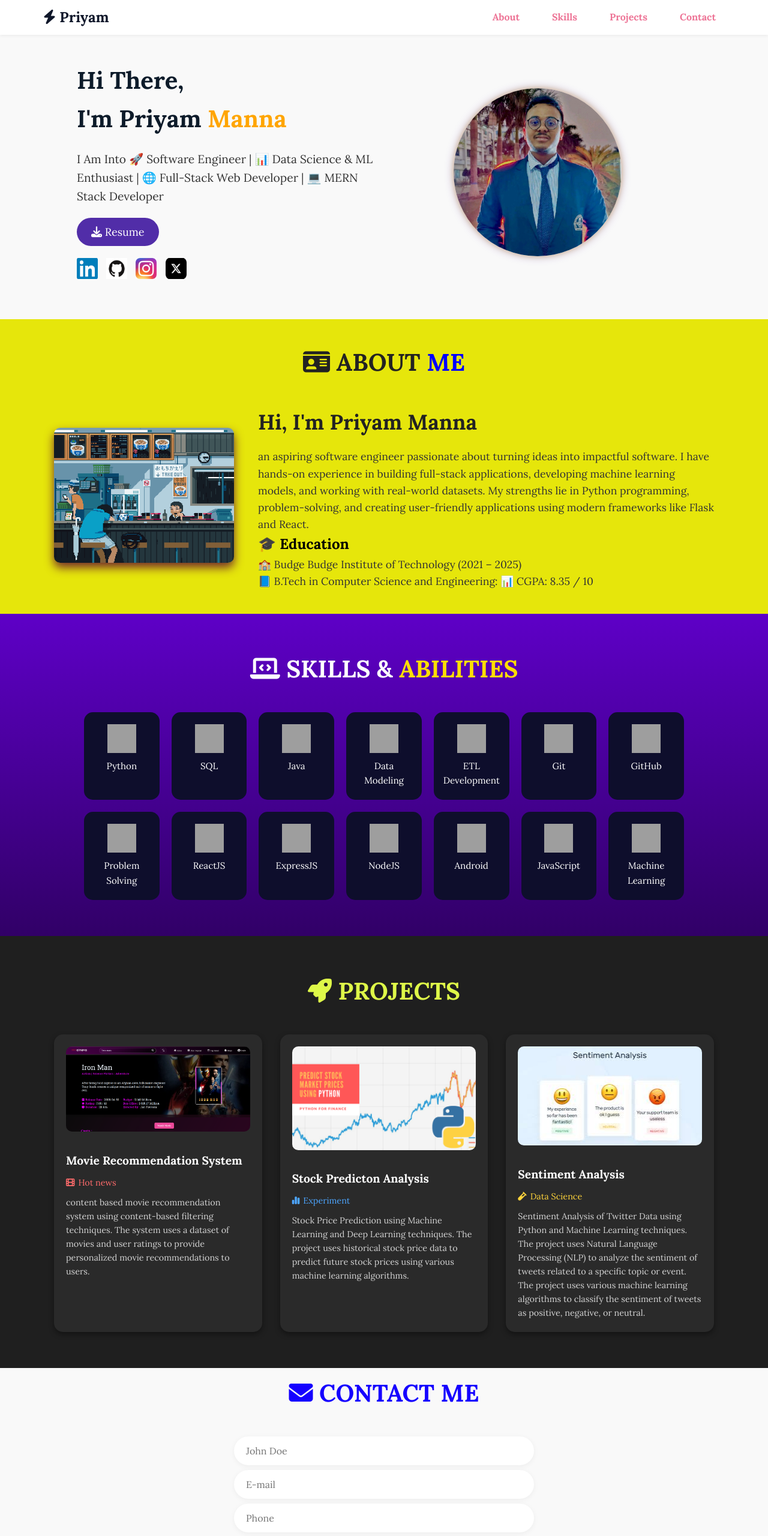
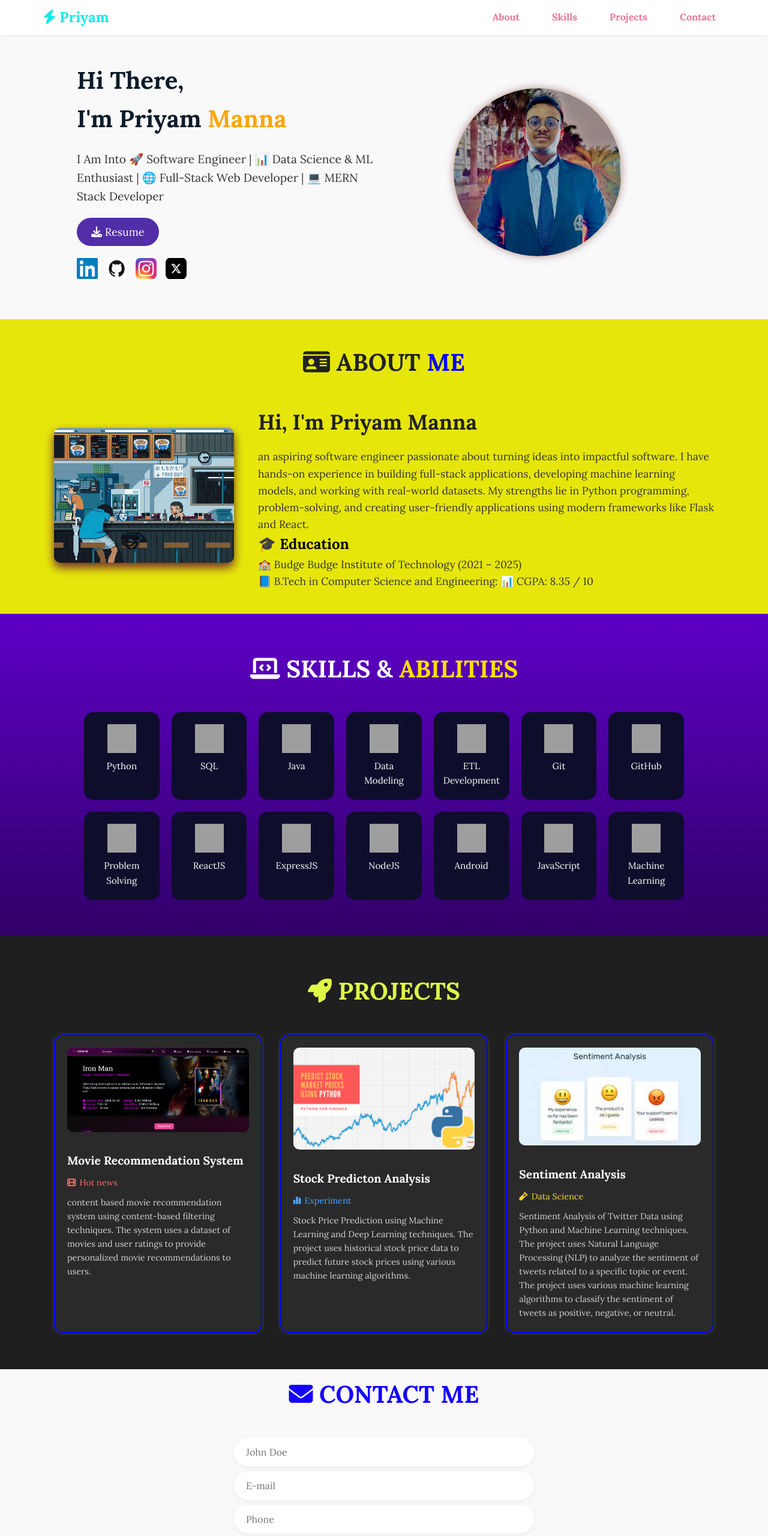
Before and after one commit to priyammanna13/Portfolio-Website, a plain HTML site: page index.html in a window 1280 px wide. Shown: the top 2560 px of the page at 60% size. Drawn offline with Linux system fonts and the light colour scheme; grey boxes are pictures that could not be loaded.

Commit message:
"NEXT COMMIT"

```diff
--- a/styles.css
+++ b/styles.css
@@ -35,12 +35,15 @@ nav {
   background-color: #ffffff;
   box-shadow: 0 2px 5px rgba(0, 0, 0, 0.05);
   z-index: 1000;
+  /* background: transparent; */
+  /* backdrop-filter: none; */
+  /* transition: background 0.3s ease; */
 }
 
 .logo {
   font-size: 1.5rem;
   font-weight: bold;
-  color: #0f172a;
+  color: #10ebe7;
 }
 
 nav ul {
@@ -267,6 +270,8 @@ nav a:hover {
 
 .skill-card:hover {
   transform: translateY(-5px);
+  box-shadow: 0 0 10px #def848, 0 0 20px #def848, 0 0 30px #def848;
+  border: 1px solid #def848;
 }
 
 .skill-card img {
@@ -308,14 +313,21 @@ nav a:hover {
   background-color: #2a2a2a;
   padding: 20px;
   border-radius: 15px;
-  box-shadow: 0 4px 10px rgba(0, 0, 0, 0.4);
-  transition: transform 0.3s ease;
+  box-shadow: 0 0 6px rgba(222, 248, 72, 0.2);
+  transition: transform 0.3s ease, box-shadow 0.3s ease;
   text-align: left;
+  border: 2px solid blue;
+
 }
+
+
 
 .project-card:hover {
   transform: translateY(-5px);
+  box-shadow: 0 0 10px #def848, 0 0 20px #def848, 0 0 30px #def848;
+  border: 1px solid #def848;
 }
+
 
 .project-card img {
   width: 100%;
```
Also changed, not shown: index.html (+1 -3 lines).
